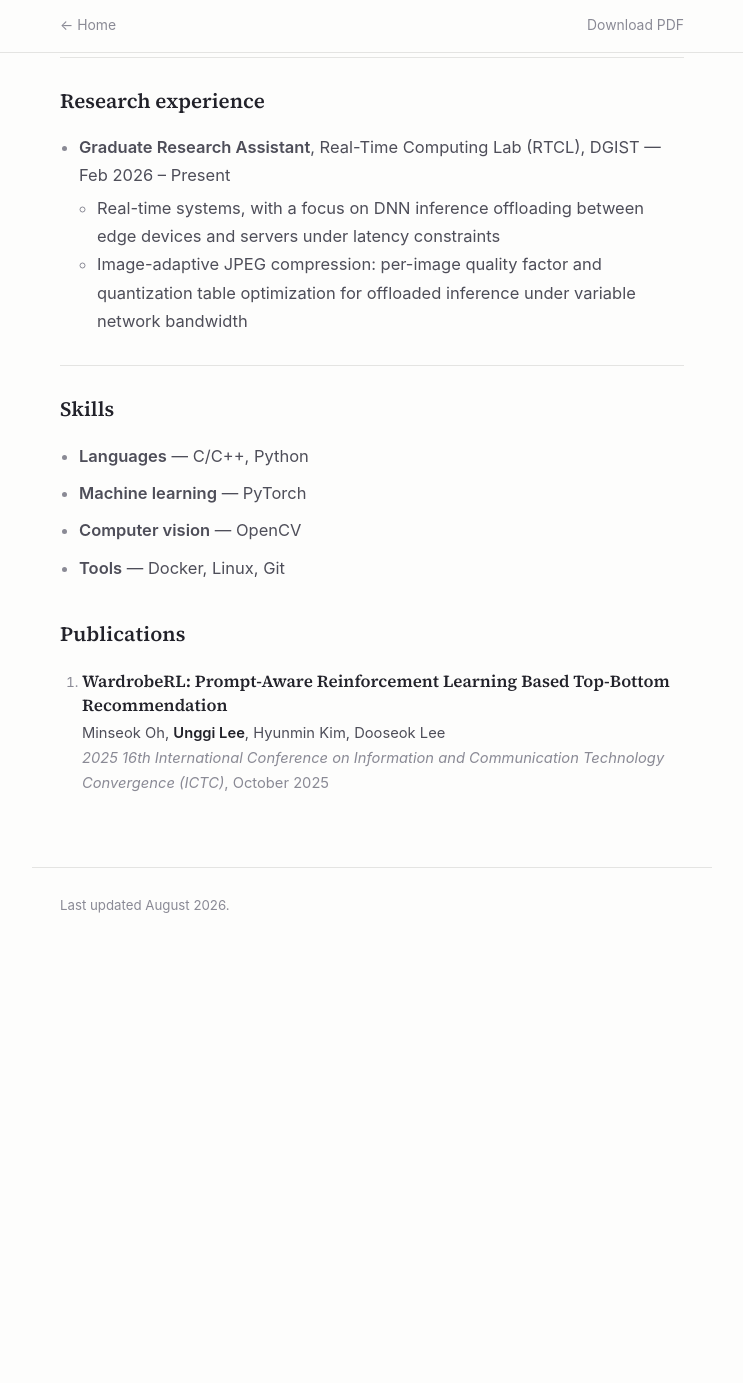
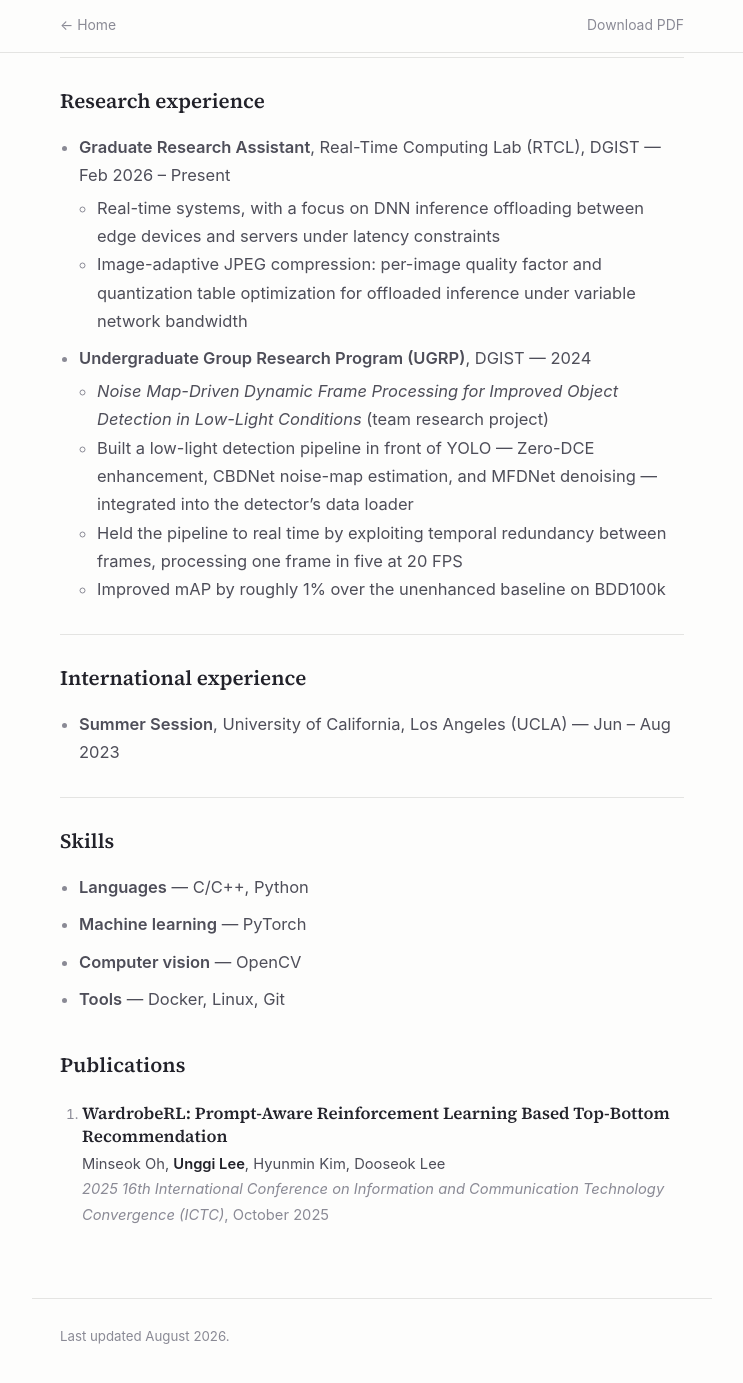
Before and after one commit to unggix/unggix.github.io, a Jekyll site: the page built from _pages/cv.md, in a window 1280 px wide and 1400 px high, scrolled down 453 px. Shown: the top 1383 px of the window, without its empty margins (268-1011 px from the left). Built offline with Jekyll 4.4.1, drawn with Linux system fonts in a browser that asks for light colours; before the commit the page ends 1422 px from its top, so only the background shows below that.

Commit message:
Cut out the photo background and add UGRP and UCLA to experience
Replace the ID photo with a transparent-background PNG, matted by a
border-flood fill so bright skin stays opaque, and give it a
theme-following disc so it no longer reads as a white puck in dark mode.

Add the 2024 UGRP low-light object detection project and the UCLA summer
session to both the homepage and the CV.

Co-Authored-By: Claude Opus 5 (1M context) <noreply@anthropic.com>

```diff
--- a/_pages/cv.md
+++ b/_pages/cv.md
@@ -18,6 +18,15 @@ Research experience
 * **Graduate Research Assistant**, Real-Time Computing Lab (RTCL), DGIST — Feb 2026 – Present
   * Real-time systems, with a focus on DNN inference offloading between edge devices and servers under latency constraints
   * Image-adaptive JPEG compression: per-image quality factor and quantization table optimization for offloaded inference under variable network bandwidth
+* **Undergraduate Group Research Program (UGRP)**, DGIST — 2024
+  * *Noise Map-Driven Dynamic Frame Processing for Improved Object Detection in Low-Light Conditions* (team research project)
+  * Built a low-light detection pipeline in front of YOLO — Zero-DCE enhancement, CBDNet noise-map estimation, and MFDNet denoising — integrated into the detector's data loader
+  * Held the pipeline to real time by exploiting temporal redundancy between frames, processing one frame in five at 20 FPS
+  * Improved mAP by roughly 1% over the unenhanced baseline on BDD100k
+
+International experience
+======
+* **Summer Session**, University of California, Los Angeles (UCLA) — Jun – Aug 2023
 
 Skills
 ======
--- a/assets/css/homepage.css
+++ b/assets/css/homepage.css
@@ -8,6 +8,7 @@
   --text-dim:  #8a8a95;
   --link:      #35507d;
   --rule:      #e4e4e2;
+  --photo-bg:  #f0f0ed;
 
   --serif: "Source Serif 4", Iowan Old Style, Charter, Georgia, serif;
   --sans:  -apple-system, BlinkMacSystemFont, "Segoe UI", Roboto, Helvetica, Arial, sans-serif;
@@ -20,6 +21,7 @@
   --text-dim:  #777780;
   --link:      #8fa9d6;
   --rule:      #2a2a31;
+  --photo-bg:  #23232b;
 }
 
 * { box-sizing: border-box; }
@@ -126,14 +128,16 @@ p { margin: 0 0 15px; }
   margin-bottom: 26px;
 }
 
+/* The PNG has a transparent background, so the disc below is what gives the
+   portrait a ground — and it follows the theme instead of staying white. */
 .intro__photo {
   flex: none;
   width: 104px;
   height: 104px;
   border-radius: 50%;
   object-fit: cover;
-  object-position: center 20%;
-  filter: saturate(0.92);
+  object-position: center 12%;
+  background: var(--photo-bg);
 }
 
 .intro__name {
```
Also changed, not shown: _data/experience.yml (+14 -2 lines), images/profile.png.
